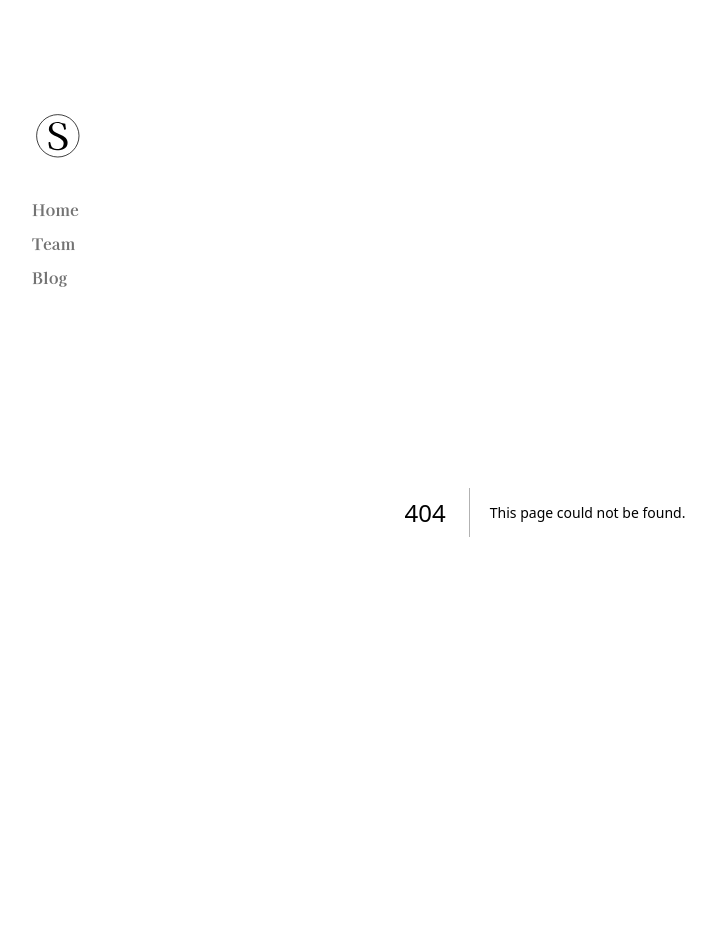
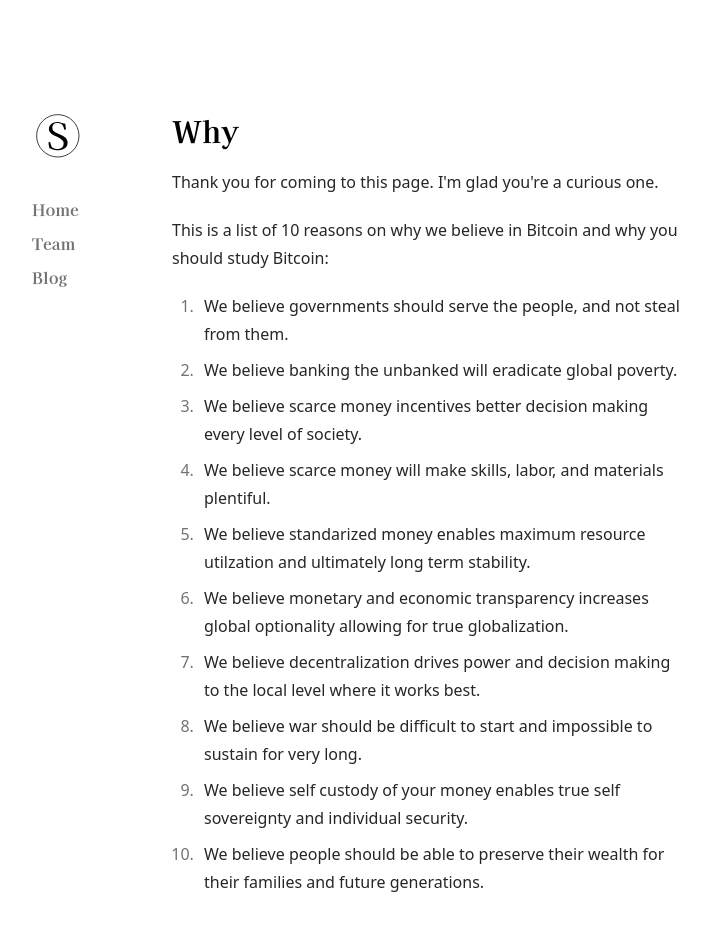
Before and after one commit to lucasbaze/sound-money-mining, a Next.js app: page /why in a window 1280 px wide. Before the commit this address had no page. Shown: the top 930 px of the page, without its empty margins (170-886 px from the left). Built offline with nearby package versions, Linux system fonts and the light colour scheme.

Commit message:
why page

```diff
--- /dev/null
+++ b/app/why/page.tsx
@@ -0,0 +1,30 @@
+export default async function HomePage() {
+  return (
+    <section className="max-w-[512px]">
+      <h1 className="font-bold text-3xl font-serif">Why</h1>
+      <div className="prose prose-neutral dark:prose-invert text-neutral-800 dark:text-neutral-200">
+        <p className="my-5">
+					Thank you for coming to this page. I'm glad you're a curious one.
+				</p>
+        <p className="my-5">
+					This is a list of 10 reasons on why we believe in Bitcoin and why you should study Bitcoin:
+				</p>
+        <p className="my-5">
+					<ol>
+						<li>We believe governments should serve the people, and not steal from them.</li>
+						<li>We believe banking the unbanked will eradicate global poverty.</li>
+						<li>We believe scarce money incentives better decision making every level of society.</li>
+						<li>We believe scarce money will make skills, labor, and materials plentiful.</li>
+						<li>We believe standarized money enables maximum resource utilzation and ultimately long term stability.</li>
+						<li>We believe monetary and economic transparency increases global optionality allowing for true globalization.</li>
+						<li>We believe decentralization drives power and decision making to the local level where it works best.</li>
+						<li>We believe war should be difficult to start and impossible to sustain for very long.</li>
+						<li>We believe self custody of your money enables true self sovereignty and individual security.</li>
+						<li>We believe people should be able to preserve their wealth for their families and future generations.</li>
+					</ol>
+				</p>
+      </div>
+
+    </section>
+  );
+}
```
